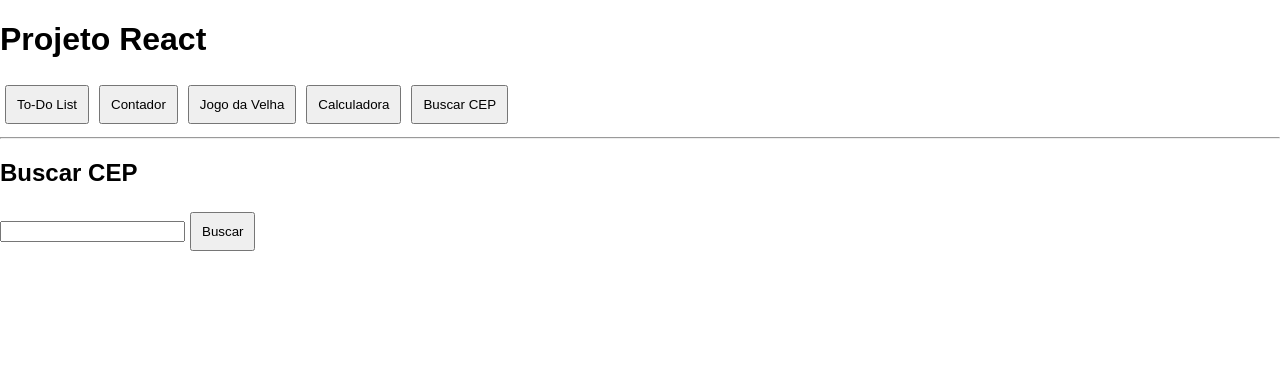
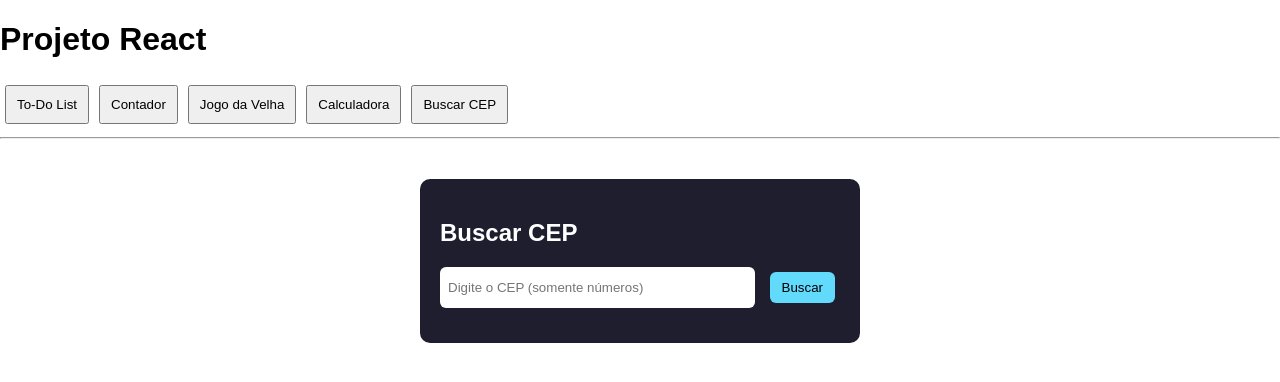
Before and after one commit to Akainor/atividade06, a React (Create React App) app: page / in a window 1280 px wide. Both pictures are taken after a click on the button "Buscar CEP". Shown: the top 382 px of the page. Built offline with nearby package versions, Linux system fonts and the light colour scheme.

Commit message:
0.5.0 - Busca de CEP Atualizada

```diff
--- a/src/App.css
+++ b/src/App.css
@@ -266,3 +266,46 @@ button {
   text-align: left;
   padding-left: 20px;
 }
+
+/* ===== CEP SEARCH ===== */
+
+.cep-container {
+  max-width: 400px;
+  margin: 40px auto;
+  background: #1e1e2f;
+  padding: 20px;
+  border-radius: 10px;
+  color: white;
+}
+
+.cep-input-area {
+  display: flex;
+  gap: 10px;
+  margin-bottom: 15px;
+}
+
+.cep-input {
+  flex: 1;
+  padding: 8px;
+  border-radius: 6px;
+  border: none;
+}
+
+.cep-btn {
+  padding: 8px 12px;
+  border: none;
+  border-radius: 6px;
+  background: #61dafb;
+  cursor: pointer;
+}
+
+.cep-error {
+  color: #ff6b6b;
+  margin-bottom: 10px;
+}
+
+.cep-result {
+  background: #2a2a40;
+  padding: 10px;
+  border-radius: 8px;
+}
--- a/src/components/CepSearch.jsx
+++ b/src/components/CepSearch.jsx
@@ -1,27 +1,59 @@
 import { useState } from "react";
+import "../App.css";
 
 export default function CepSearch() {
   const [cep, setCep] = useState("");
   const [data, setData] = useState(null);
+  const [error, setError] = useState("");
 
   async function buscar() {
-    const res = await fetch(`https://viacep.com.br/ws/${cep}/json/`);
-    const json = await res.json();
-    setData(json);
+    if (cep.length !== 8) {
+      setError("CEP deve ter 8 dígitos");
+      setData(null);
+      return;
+    }
+
+    try {
+      const res = await fetch(`https://viacep.com.br/ws/${cep}/json/`);
+      const json = await res.json();
+
+      if (json.erro) {
+        setError("CEP não encontrado");
+        setData(null);
+      } else {
+        setData(json);
+        setError("");
+      }
+    } catch {
+      setError("Erro ao buscar CEP");
+      setData(null);
+    }
   }
 
   return (
-    <div>
+    <div className="cep-container">
       <h2>Buscar CEP</h2>
 
-      <input onChange={(e) => setCep(e.target.value)} />
-      <button onClick={buscar}>Buscar</button>
+      <div className="cep-input-area">
+        <input
+          className="cep-input"
+          placeholder="Digite o CEP (somente números)"
+          value={cep}
+          onChange={(e) => setCep(e.target.value)}
+        />
+        <button className="cep-btn" onClick={buscar}>
+          Buscar
+        </button>
+      </div>
+
+      {error && <p className="cep-error">{error}</p>}
 
       {data && (
-        <div>
-          <p>Rua: {data.logradouro}</p>
-          <p>Cidade: {data.localidade}</p>
-          <p>Estado: {data.uf}</p>
+        <div className="cep-result">
+          <p><strong>Rua:</strong> {data.logradouro}</p>
+          <p><strong>Bairro:</strong> {data.bairro}</p>
+          <p><strong>Cidade:</strong> {data.localidade}</p>
+          <p><strong>Estado:</strong> {data.uf}</p>
         </div>
       )}
     </div>
```
